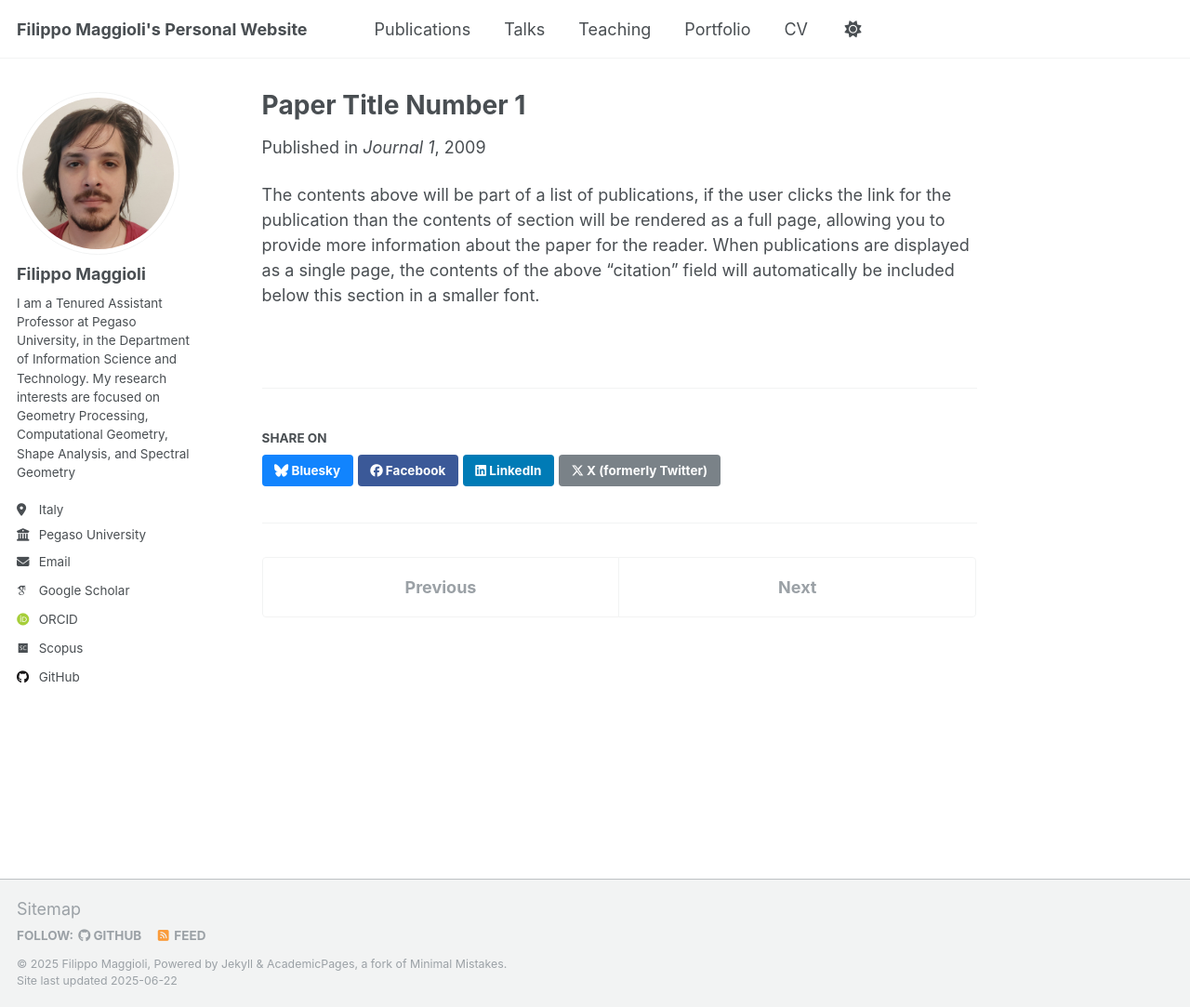
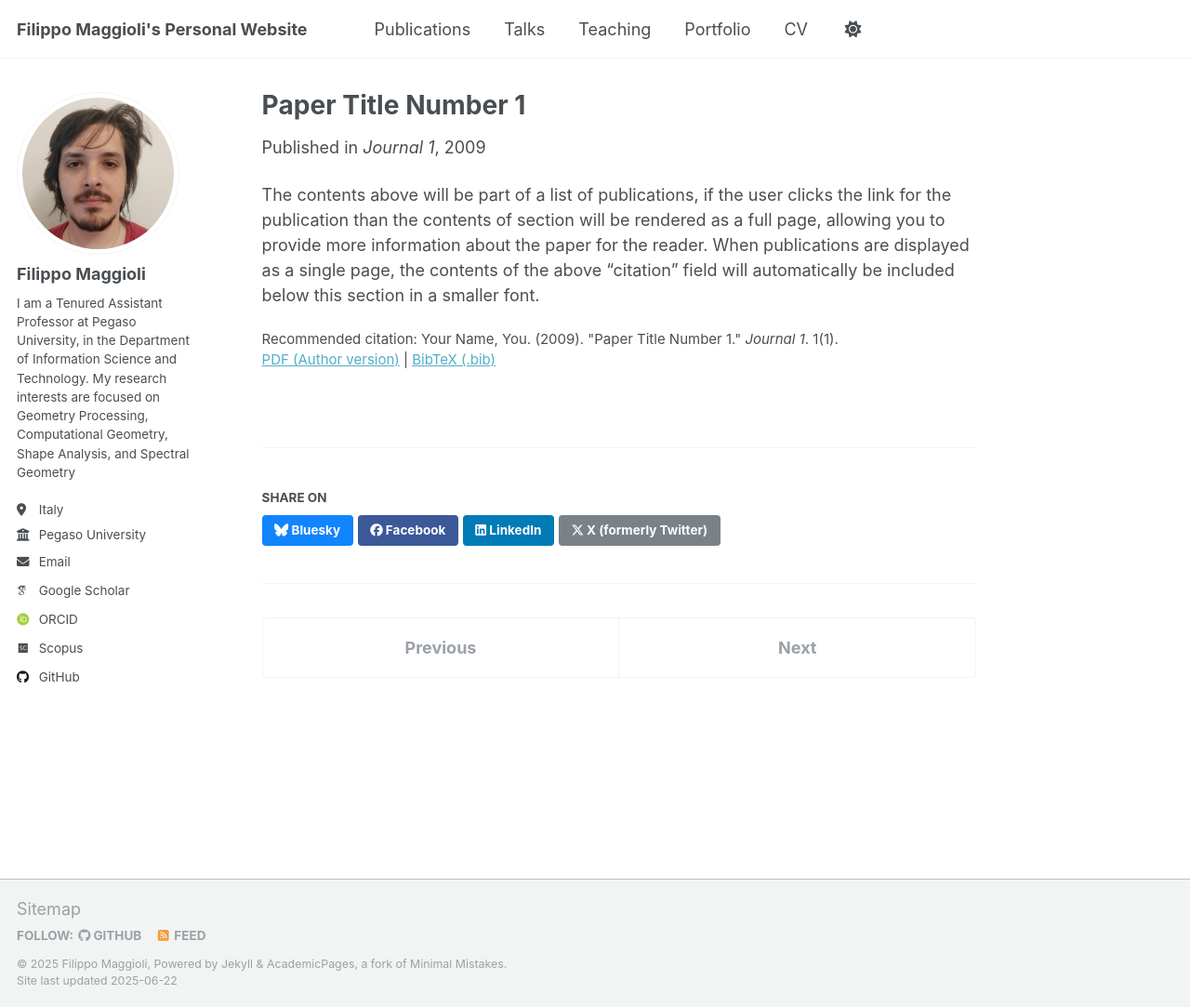
Before and after one commit to fmaggioli/fmaggioli.github.io, a Jekyll site: the page built from _publications/2009-10-01-paper-title-number-1.md, in a window 1280 px wide and 1083 px high. Shown: the whole window at 93% size. Built offline with Jekyll 4.4.1, drawn with Linux system fonts in a browser that asks for light colours; some web fonts are replaced.

Commit message:
Working on publications

```diff
--- a/_layouts/single.html
+++ b/_layouts/single.html
@@ -49,23 +49,23 @@ layout: default
 
 
         <p style="font-size: smaller">
-        {% if post.citation %}
-          Recommended citation: {{ post.citation }}<br/>
+        {% if page.citation %}
+          Recommended citation: {{ page.citation }}<br/>
         {% endif %}
-        {% if post.paperurl %}
-        <a href="{{ post.paperurl }}">PDF (Author version)</a> |
+        {% if page.paperurl %}
+        <a href="{{ page.paperurl }}">PDF (Author version)</a> |
         {% endif %}
-        {% if post.arxivurl %}
-        <a href="{{ post.arxivurl }}">arXiv</a> |
+        {% if page.arxivurl %}
+        <a href="{{ page.arxivurl }}">arXiv</a> |
         {% endif %}
-        {% if post.codeurl %}
-        <a href="{{ post.codeurl }}">Code</a> |
+        {% if page.codeurl %}
+        <a href="{{ page.codeurl }}">Code</a> |
         {% endif %}
-        {% if post.doi %}
-        <a href="{{ post.doi }}">DOI</a> |
+        {% if page.doi %}
+        <a href="{{ page.doi }}">DOI</a> |
         {% endif %}
-        {% if post.bibtexurl %}
-        <a href="{{ post.bibtexurl }}">BibTeX (.bib)</a>
+        {% if page.bibtexurl %}
+        <a href="{{ page.bibtexurl }}">BibTeX (.bib)</a>
         {% endif %}
         </p>
 
```
